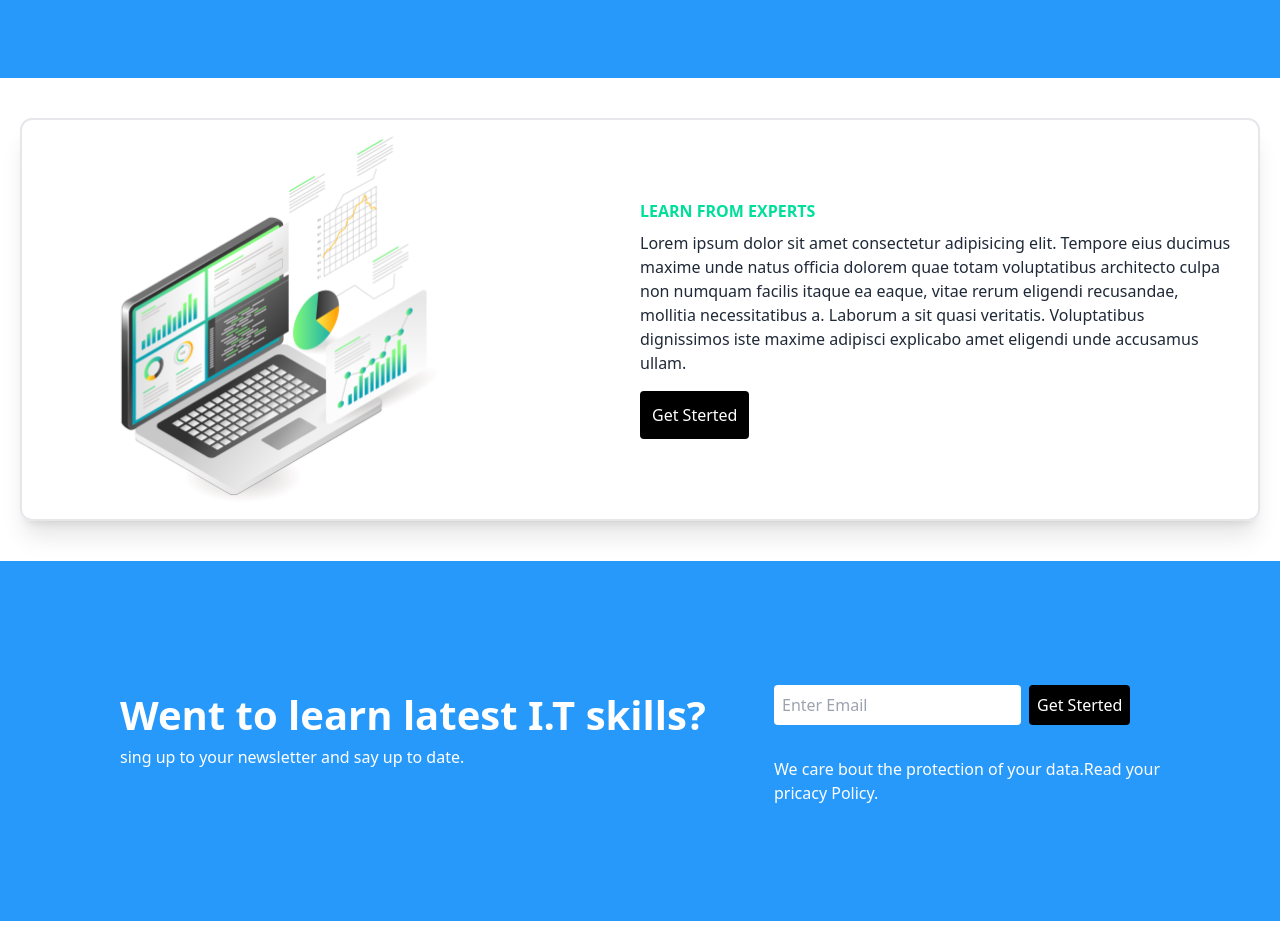
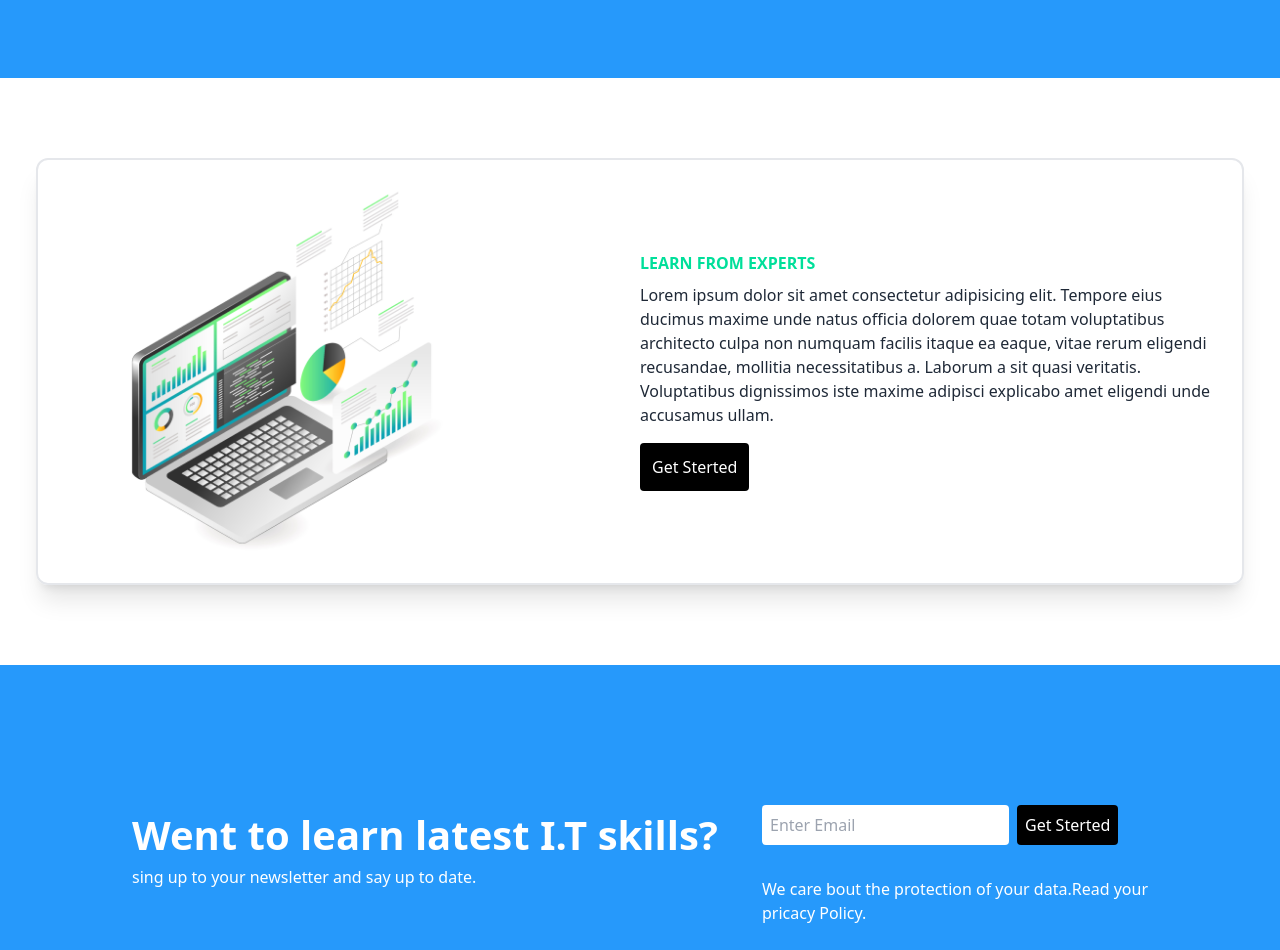
Before and after one commit to Bappy00111/tailwind-wsucbe-recat, a React (Vite) app: page / in a window 1280 px wide. Shown: the part 422-1372 px from the top of the page. Built offline with nearby package versions, Linux system fonts and the light colour scheme.

Commit message:
div added

```diff
--- a/src/component/Export/Export.jsx
+++ b/src/component/Export/Export.jsx
@@ -3,7 +3,8 @@ import logo from '../../assets/laptop.jpg'
 
 const Export = () => {
     return (
-        <div className='max-w-[1240px] border-2 my-10 px-5  mx-auto grid md:grid-cols-2 items-center shadow-xl rounded-xl'>
+       <div className='max-w-[1240px]  mx-auto my-20 px-4'>
+         <div className=' border-2 grid p-4  md:grid-cols-2 items-center shadow-xl rounded-xl'>
             <div className=' col-span-1 md:w-[80%] text-center'>
                 <img src={logo} alt="" />
             </div>
@@ -15,6 +16,7 @@ const Export = () => {
                 <button className='bg-black text-white p-3 rounded  my-2'>Get Sterted</button>
             </div>
         </div>
+       </div>
     );
 };
 
--- a/src/component/NewsLetter/NewsLetter.jsx
+++ b/src/component/NewsLetter/NewsLetter.jsx
@@ -2,7 +2,7 @@ import React from 'react';
 
 const NewsLetter = () => {
     return (
-        <div className='bg-[#2699fb] p-4'>
+        <div className='bg-[#2699fb] p-8'>
             <div className='max-w-[1240px] mx-auto md:flex justify-between md:p-[100px]'>
                 <div className=' text-white mt-2'>
                     <h1 className='text-[20px] md:text-[40px] font-bold'>Went to learn latest I.T skills? </h1>
```
